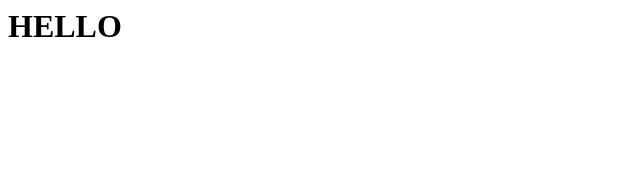
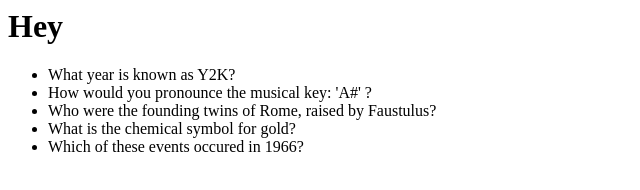
Before and after one commit to El-Dorado17/trivia-game, a plain HTML site: page index.html in a window 1280 px wide. Shown: the whole page, without its empty margins (0-640 px from the left). Drawn offline with Linux system fonts and the light colour scheme.

Commit message:
working on browser

```diff
--- a/html/index.html
+++ b/index.html
@@ -5,6 +5,9 @@
     <title>Trivia</title>
 </head>
 <body>
-    <h1>HELLO</h1>
+    <main id="container">
+
+    </main>
+    <script type="module" src="../scripts/main.js"></script>
 </body>
 </html>
--- a/scripts/database.js
+++ b/scripts/database.js
@@ -1,42 +1,43 @@
-database=[
-    {
+const database = {
+    questions: [{
         id: 1,
-        question: "What year is known as Y2K?",
-        answer: "2000",
+        q: "What year is known as Y2K?",
+        a: "2000",
         wrong1: "1999",
         wrong2: "2001",
         wrong3: "1492"
-    },
-    {
+    }, {
         id: 2,
-        question: "How would you pronounce the musical key: 'A#' ?",
-        answer: "A-Sharp",
+        q: "How would you pronounce the musical key: 'A#' ?",
+        a: "A-Sharp",
         wrong1: "A-Pound",
         wrong2: "A-Hash",
         wrong3: "A-Number"
-    },
-    {
+    }, {
         id: 3,
-        question: "Who were the founding twins of Rome, raised by Faustulus?",
-        answer: "Romulus & Remus",
+        q: "Who were the founding twins of Rome, raised by Faustulus?",
+        a: "Romulus & Remus",
         wrong1: "Mario & Luigi",
         wrong2: "Prof. Lupin & Sirius Black",
         wrong3: "Ben & Jerry"
-    },
-    {
+    }, {
         id: 4,
-        question: "What is the chemical symbol for gold?",
-        answer: "Au",
+        q: "What is the chemical symbol for gold?",
+        a: "Au",
         wrong1: "Go",
         wrong2: "Or",
         wrong3: "Ag"
-    },
-    {
+    }, {
         id: 5,
-        question: "Which of these events occured in 1966?",
-        answer: "All other choices",
+        q: "Which of these events occured in 1966?",
+        a: "All other choices",
         wrong1: "The Beatles released their album 'Revolver'",
         wrong2: "England hosted and won the World Cup against West Germany at Wembley Stadium",
         wrong3: "The first episode of the science fiction television series 'Star Trek' aired"
-    },
-]
+    }
+    ]
+}
+
+export const getQuestions = () => {
+    return database.questions.map(question => ({...question}))
+}
--- /dev/null
+++ b/scripts/main.js
@@ -0,0 +1,27 @@
+import { getQuestions } from "./database.js"
+
+const questions = getQuestions()
+
+console.log(questions)
+
+export const Questions = () =>{
+    let html = `<ul>`
+    for (const question of questions){
+        html += `<li> ${question.q}</li>`
+    }
+
+    html += `</ul>`
+
+    return html
+}
+
+const mainContainer = document.querySelector("#container")
+
+const applicationHTML= `
+<h1> Hey </h1>
+
+${Questions()}
+`
+
+
+mainContainer.innerHTML = applicationHTML
```
